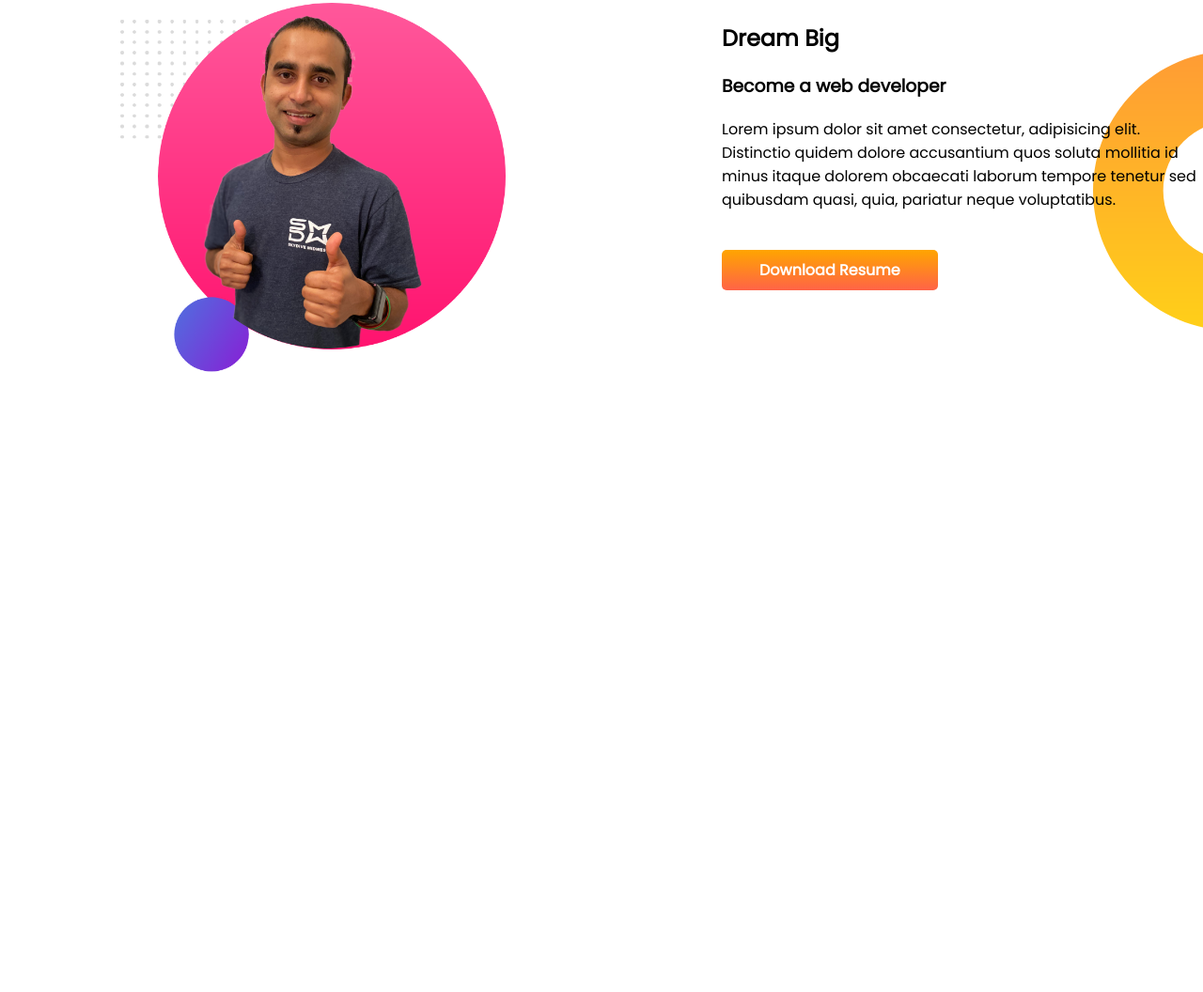
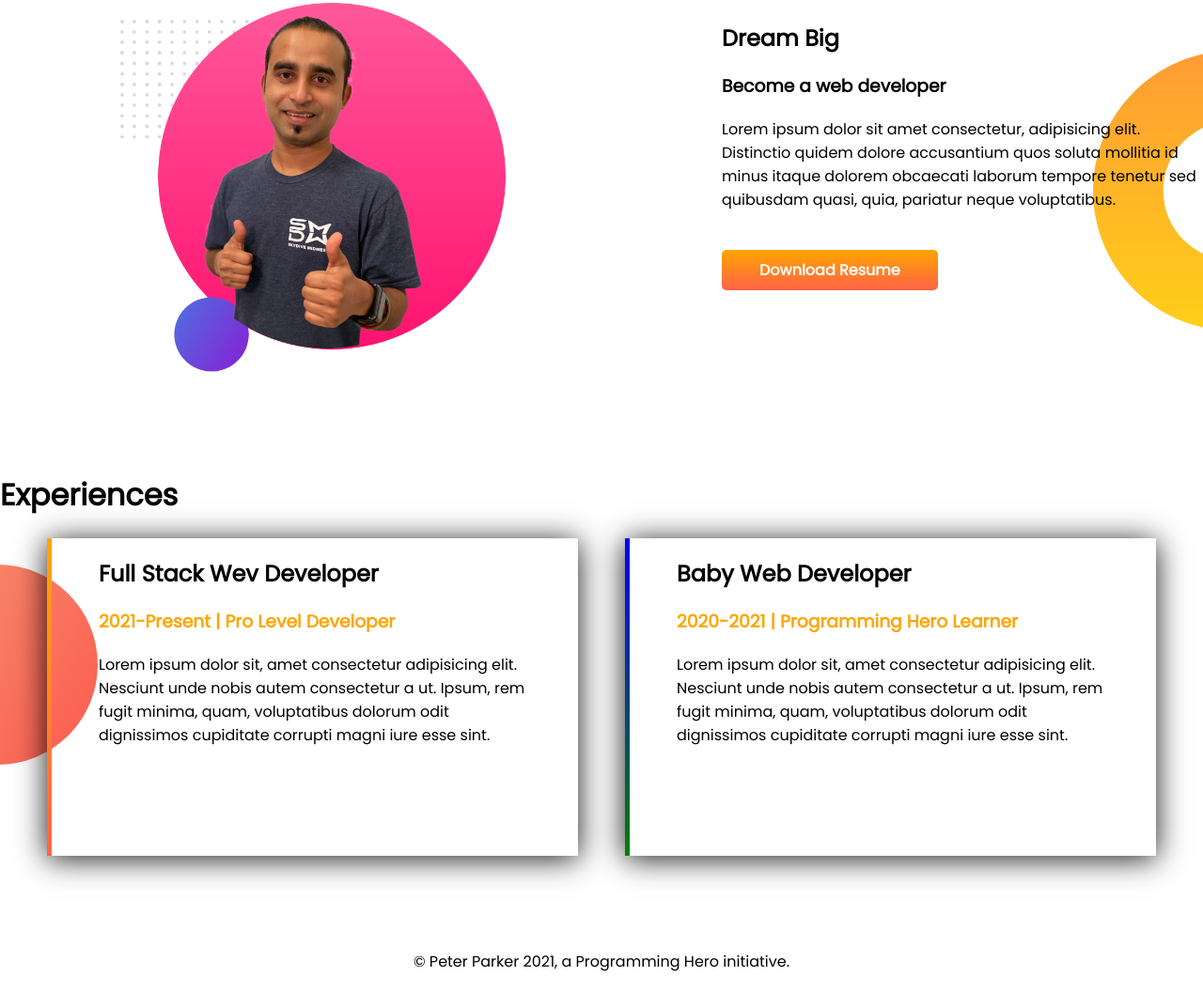
Before and after one commit to HossainMosharof/developer-portfolio, a plain HTML site: page index.html in a window 1280 px wide. Shown: the part 511-1567 px from the top of the page at 94% size. Before the commit the page ends 1014 px from the top, so only its background shows below. Drawn offline with Linux system fonts and the light colour scheme.

Commit message:
footer added

```diff
--- a/index.html
+++ b/index.html
@@ -47,5 +47,32 @@
         <a href="#" class="button_link">Download Resume</a>
       </div>
     </section>
+    <div class="expe">
+      <h1>Experiences</h1>
+      <section class="experience">
+        <div class="full">
+          <h2>Full Stack Wev Developer</h2>
+          <h3 class="colored-name">2021-Present | Pro Level Developer</h3>
+          <p>
+            Lorem ipsum dolor sit, amet consectetur adipisicing elit. Nesciunt
+            unde nobis autem consectetur a ut. Ipsum, rem fugit minima, quam,
+            voluptatibus dolorum odit dignissimos cupiditate corrupti magni iure
+            esse sint.
+          </p>
+        </div>
+        <div class="baby">
+          <h2>Baby Web Developer<br /></h2>
+          <h3 class="colored-name">2020-2021 | Programming Hero Learner</h3>
+          <p>
+            Lorem ipsum dolor sit, amet consectetur adipisicing elit. Nesciunt
+            unde nobis autem consectetur a ut. Ipsum, rem fugit minima, quam,
+            voluptatibus dolorum odit dignissimos cupiditate corrupti magni iure
+            esse sint.
+          </p>
+        </div>
+      </section>
+    </div>
+
+    <footer>© Peter Parker 2021, a Programming Hero initiative.</footer>
   </body>
 </html>
--- a/style.css
+++ b/style.css
@@ -44,3 +44,36 @@ section {
   background-repeat: no-repeat;
   background-position: right;
 }
+
+.expe {
+  background-image: url(/images/exp-bg.png);
+  background-repeat: no-repeat;
+  background-position: left;
+  margin-bottom: 100px;
+}
+
+.experience {
+  margin: 0 50px;
+}
+
+.full {
+  margin-right: 50px;
+  padding: 0 50px;
+  box-shadow: 0 3px 30px rgb(0 0 0 / 0.9);
+  border-left: 5px solid;
+  border-image: linear-gradient(orange, tomato);
+  border-image-slice: 1;
+}
+
+.baby {
+  padding: 0 50px 100px;
+  box-shadow: 0 3px 30px rgb(0 0 0 / 0.9);
+  border-left: 5px solid;
+  border-image: linear-gradient(blue, green);
+  border-image-slice: 1;
+}
+
+footer {
+  text-align: center;
+  margin-bottom: 20px;
+}
```
Also changed, not shown: 4 other files.
